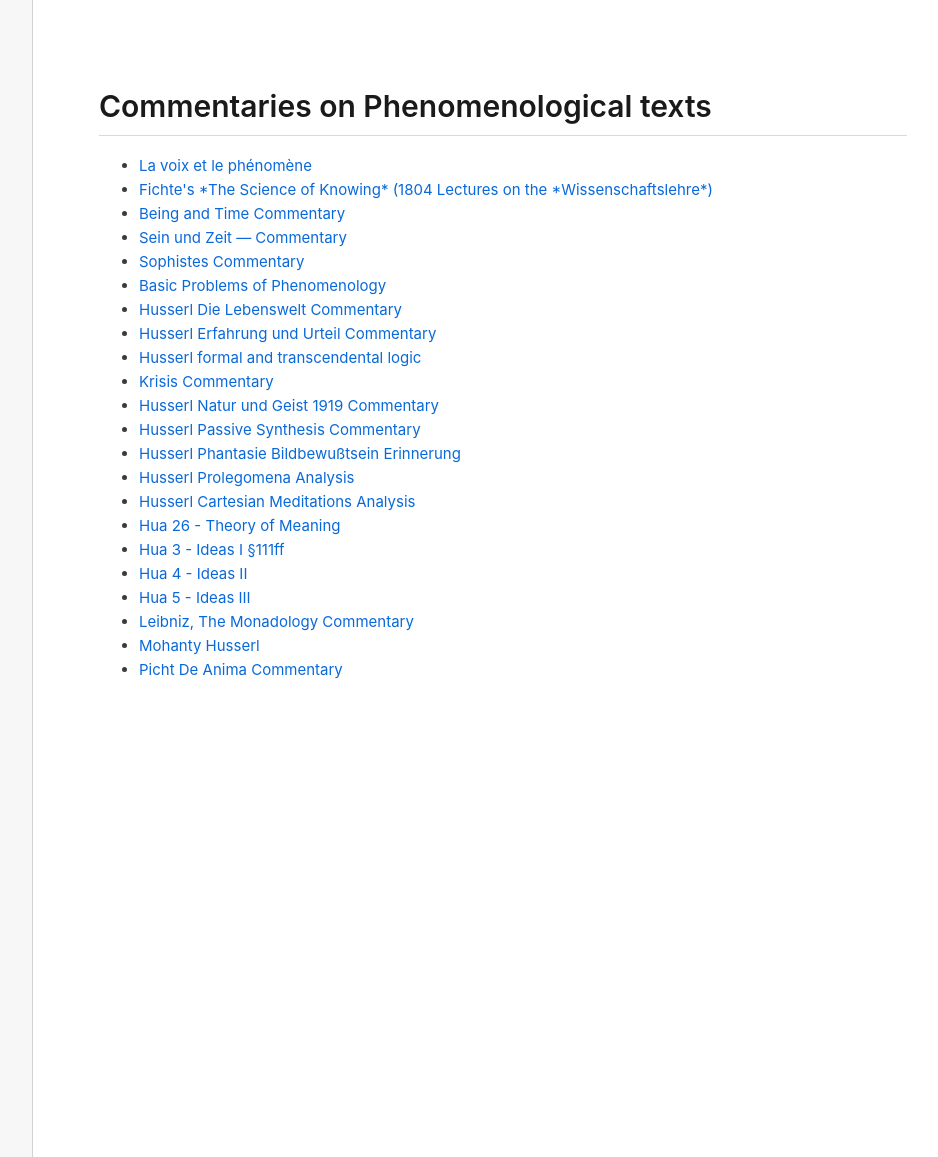
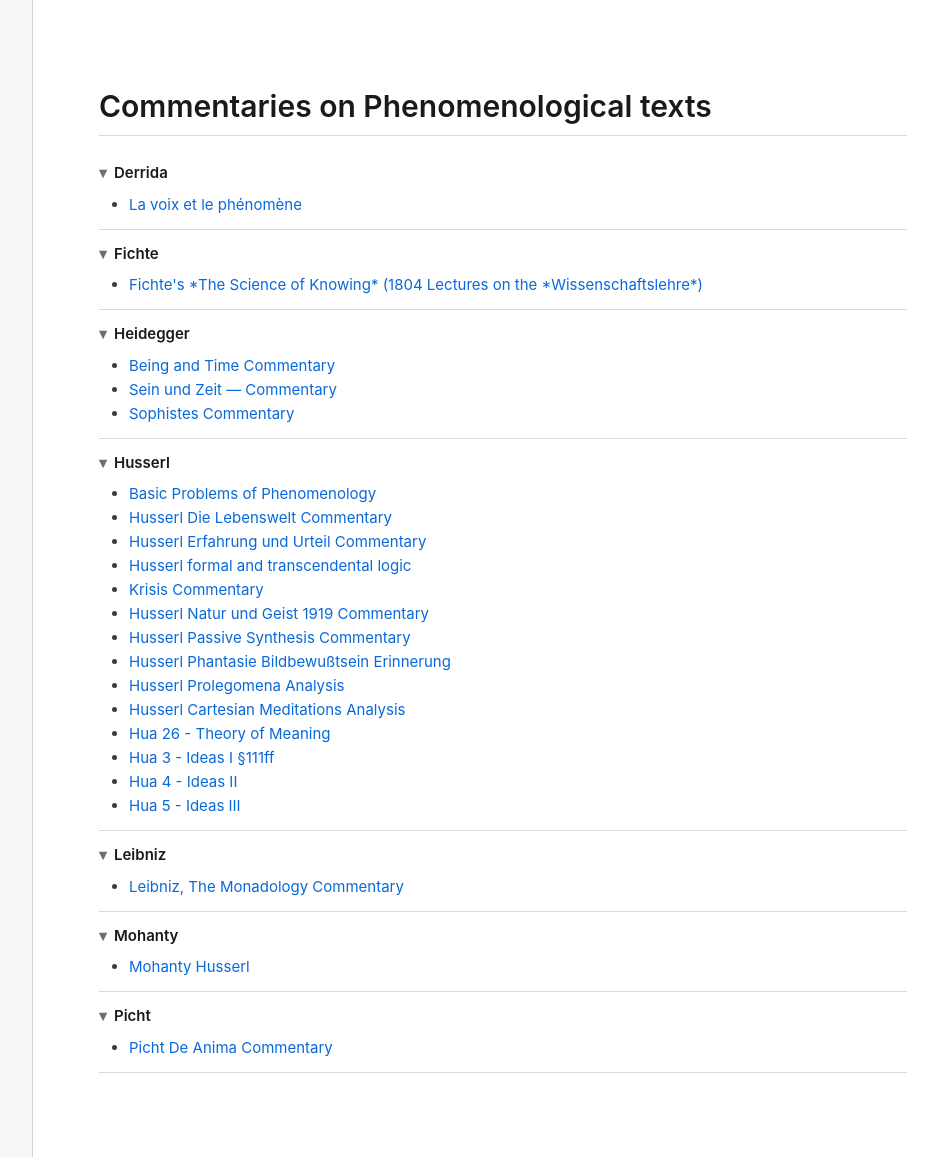
Before and after one commit to faultynode/commentaries, a Jekyll site: the page built from index.html, in a window 1280 px wide and 1157 px high. Shown: the whole window, without its empty margins (227-1165 px from the left). Built offline with Jekyll 4.4.1, drawn with Linux system fonts in a browser that asks for light colours.

Commit message:
Group index page links by author in collapsible sections
Each author now gets a <details>/<summary> group instead of one flat
list, so the page stays skimmable as more commentaries are added.
Groups default to open. update_index.py regenerates this same grouped
structure from the commentaries/<author>/*.md front matter, keyed off
each file's parent directory name.

```diff
--- a/assets/css/style.scss
+++ b/assets/css/style.scss
@@ -140,6 +140,39 @@ img {
   max-width: 100%;
 }
 
+.commentary-groups details {
+  margin-bottom: 0.3em;
+  border-bottom: 1px solid var(--border);
+}
+
+.commentary-groups summary {
+  cursor: pointer;
+  list-style: none;
+  padding: 0.5em 0;
+  font-weight: 600;
+  color: var(--heading);
+}
+
+.commentary-groups summary::-webkit-details-marker {
+  display: none;
+}
+
+.commentary-groups summary::before {
+  content: "\25B8";
+  display: inline-block;
+  width: 1em;
+  color: var(--muted);
+}
+
+.commentary-groups details[open] > summary::before {
+  content: "\25BE";
+}
+
+.commentary-groups ul {
+  margin: 0 0 0.8em;
+  padding-left: 2em;
+}
+
 /* Outline sidebar */
 #toc {
   position: fixed;
--- a/index.html
+++ b/index.html
@@ -4,12 +4,30 @@ title: Phenomenology Commentaries
 ---
 
 <h1>Commentaries on Phenomenological texts</h1>
+<div class="commentary-groups">
+  <details open>
+    <summary>Derrida</summary>
     <ul>
       <li><a href="commentaries/derrida/derrida-la-voix-et-le-phenomene-commentary.html">La voix et le phénomène</a></li>
+    </ul>
+  </details>
+  <details open>
+    <summary>Fichte</summary>
+    <ul>
       <li><a href="commentaries/fichte/fichte-science-of-knowing-commentary.html">Fichte&#x27;s *The Science of Knowing* (1804 Lectures on the *Wissenschaftslehre*)</a></li>
+    </ul>
+  </details>
+  <details open>
+    <summary>Heidegger</summary>
+    <ul>
       <li><a href="commentaries/heidegger/heidegger-being-and-time-commentary.html">Being and Time Commentary</a></li>
       <li><a href="commentaries/heidegger/heidegger-sein-und-zeit-commentary.html">Sein und Zeit — Commentary</a></li>
       <li><a href="commentaries/heidegger/heidegger-sophist-commentary.html">Sophistes Commentary</a></li>
+    </ul>
+  </details>
+  <details open>
+    <summary>Husserl</summary>
+    <ul>
       <li><a href="commentaries/husserl/husserl-basic-problems-of-phenomenology-commentary.html">Basic Problems of Phenomenology</a></li>
       <li><a href="commentaries/husserl/husserl-die-lebenswelt-commentary.html">Husserl Die Lebenswelt Commentary</a></li>
       <li><a href="commentaries/husserl/husserl-erfahrung-und-urteil-commentary.html">Husserl Erfahrung und Urteil Commentary</a></li>
@@ -24,7 +42,24 @@ title: Phenomenology Commentaries
       <li><a href="commentaries/husserl/husserliana-3-ideas-i-commentary.html">Hua 3 - Ideas I §111ff</a></li>
       <li><a href="commentaries/husserl/husserliana-4-ideas-ii-commentary.html">Hua 4 - Ideas II</a></li>
       <li><a href="commentaries/husserl/husserliana-5-ideas-iii-commentary.html">Hua 5 - Ideas III</a></li>
+    </ul>
+  </details>
+  <details open>
+    <summary>Leibniz</summary>
+    <ul>
       <li><a href="commentaries/leibniz/leibniz-monadology-commentary.html">Leibniz, The Monadology Commentary</a></li>
+    </ul>
+  </details>
+  <details open>
+    <summary>Mohanty</summary>
+    <ul>
       <li><a href="commentaries/mohanty/mohanty-philosophy-of-edmund-husserl-commentary.html">Mohanty Husserl</a></li>
+    </ul>
+  </details>
+  <details open>
+    <summary>Picht</summary>
+    <ul>
       <li><a href="commentaries/picht/picht-de-anima-commentary.html">Picht De Anima Commentary</a></li>
     </ul>
+  </details>
+</div>
```
Also changed, not shown: scripts/update_index.py (+26 -5 lines). Lines whose indentation alone changed are shown as unchanged.
